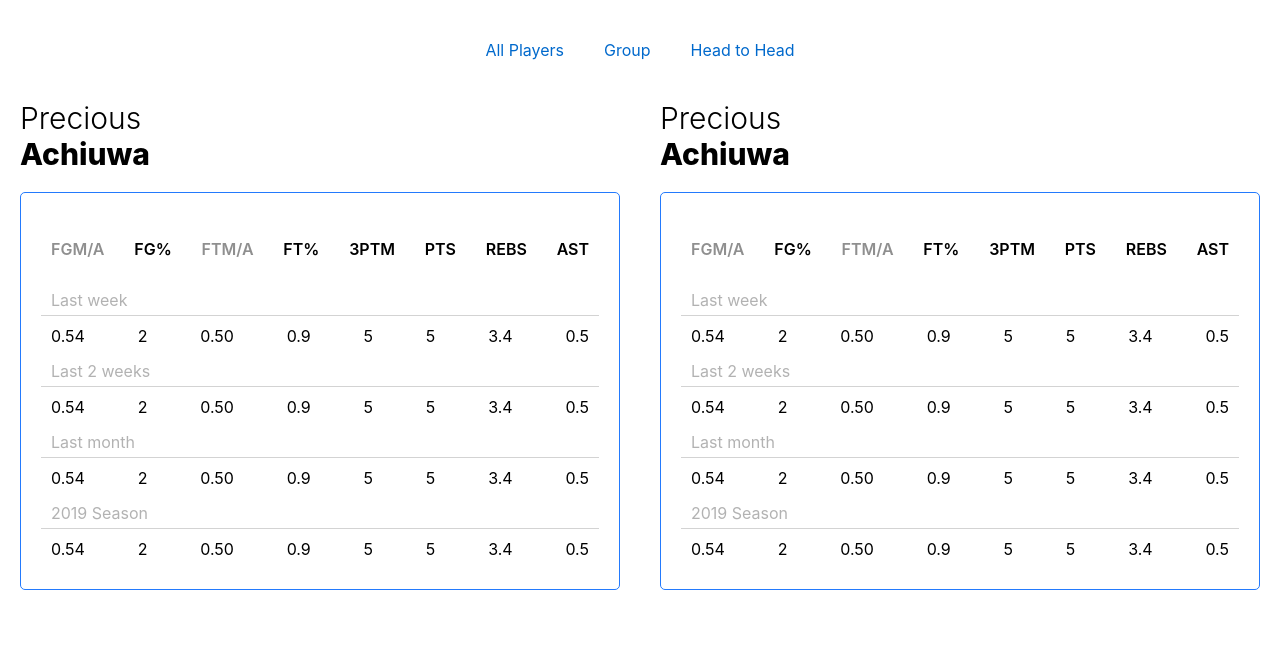
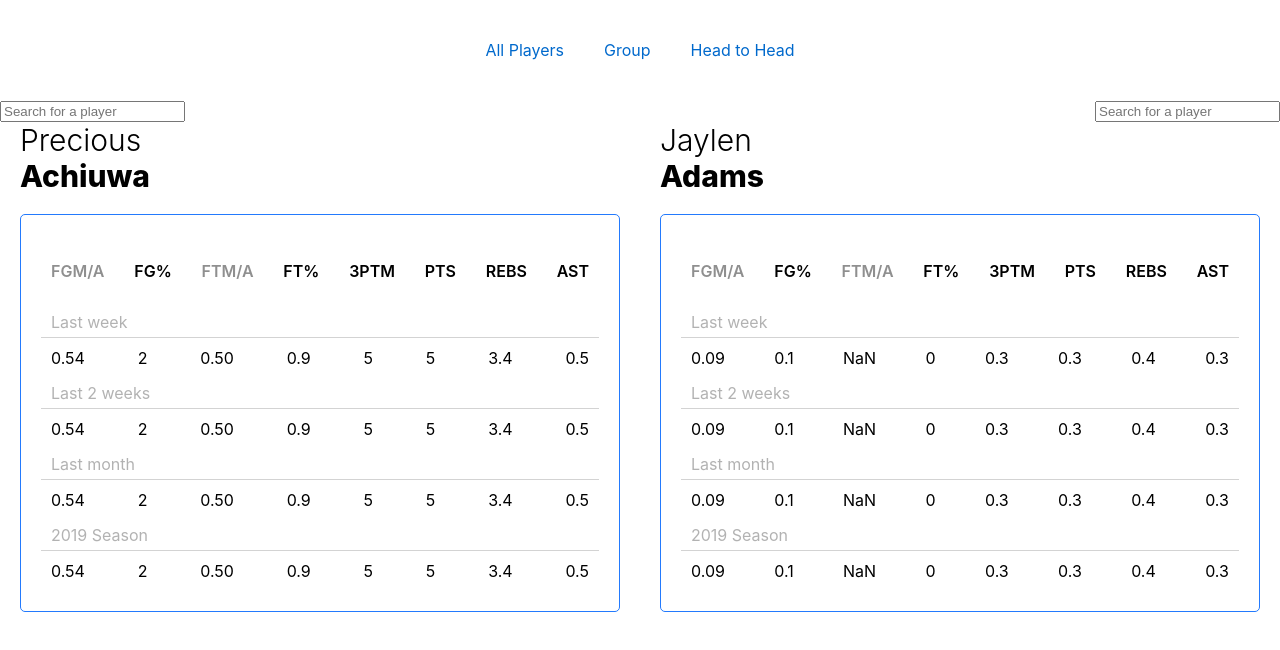
Before and after one commit to alexhu00/nba_player_analyzer, a React (Create React App) app in the folder frontend/: page /Head_to_Head in a window 1280 px wide. Shown: the top 650 px of the page. Built offline with nearby package versions, Linux system fonts and the light colour scheme.

Commit message:
basic searchbar done!

```diff
--- a/frontend/src/components/HeadtoHead.css
+++ b/frontend/src/components/HeadtoHead.css
@@ -1,4 +1,15 @@
-.general-group{
+.playercards-group{
     display: flex;
     flex-direction: row;
 }
+
+.overall{
+    display: flex;
+    flex-direction: column;
+}
+
+.searchbar-group{
+    display:flex;
+    flex-direction: row;
+    justify-content: space-between;
+}
--- a/frontend/src/components/HeadtoHead.jsx
+++ b/frontend/src/components/HeadtoHead.jsx
@@ -1,11 +1,35 @@
 import PlayerCard from "./PlayerCard";
+import Search from "./SearchBar";
 import "./HeadtoHead.css";
+import { players } from "../nba_player_data_20-21-";
+import { useState, React } from "react";
 
 function HeadtoHead(){
+    const [ playerOne, setPlayerOne ] = useState(0);
+    const [ playerTwo, setPlayerTwo ] = useState(1);
+
+    function selectPlayerOne(playerIndex){
+        console.log("Woo! One!")
+        setPlayerOne(playerIndex);
+    }
+
+    function selectPlayerTwo(playerIndex){
+        console.log("Woo! Two!")
+        setPlayerTwo(playerIndex);
+    }
+
+    console.log("players", players);
+
     return(
-        <div className="general-group">
-            <PlayerCard></PlayerCard>
-            <PlayerCard></PlayerCard>
+        <div className="overall">
+            <div className="searchbar-group">
+                <Search placeholder="Search for a player" data={ players } updatePlayer={selectPlayerOne}/>
+                <Search placeholder="Search for a player" data={ players } updatePlayer={selectPlayerTwo}/>
+            </div>
+            <div className="playercards-group">
+                <PlayerCard player={playerOne}></PlayerCard>
+                <PlayerCard player={playerTwo}></PlayerCard>
+            </div>
         </div>
     );
 }
--- a/frontend/src/components/PlayerCard.jsx
+++ b/frontend/src/components/PlayerCard.jsx
@@ -2,12 +2,11 @@ import { players } from "../nba_player_data_20-21-";
 import "./PlayerCard.css";
 import { useState } from "react";
 
-function PlayerCard() {
+function PlayerCard(props) {
   console.log("players", players);
 
-  //For now, let's just use one player as example.
-  const player = players[0];
-  console.log("Here is our example player: ", player);
+  //Take input player ID as current playerCard to display
+  const player = players[props.player];
 
   //Parse name string to get first and last name as separate strings
   const playerName = player.Player.split(" ");
--- /dev/null
+++ b/frontend/src/components/SearchBar.jsx
@@ -0,0 +1,61 @@
+import { useState } from "react";
+import React from "react";
+
+function Search({ placeholder, data, updatePlayer}){
+    const [filteredData, setFilteredData] = useState([]);
+    const [wordEntered, setWordEntered] = useState("");
+    const [selectedPlayer, setSelectedPlayer] = useState(0);
+
+    const handleFilter = (event) => {
+      const searchWord = event.target.value;
+      setWordEntered(searchWord);
+      const newFilter = data.filter((value) => {
+        return value.Player.toLowerCase().includes(searchWord.toLowerCase());
+      });
+
+      if (searchWord === "") {
+        setFilteredData([]);
+      } else {
+        console.log('newFilter', newFilter);
+        setFilteredData(newFilter);
+      }
+    };
+
+    const clearInput = () => {
+      setFilteredData([]);
+      setWordEntered("");
+    };
+
+    function selectPlayer(value){
+    let index = data.findIndex( element => {
+        if (element.Player === value.Player) {
+            return true;
+        }
+        });
+        setSelectedPlayer(index);
+        updatePlayer(index);
+        console.log(value.Player + 'is at index: ' + index);
+        clearInput();
+    }
+
+    return(
+        <div>
+            <input
+                type="text"
+                placeholder={placeholder}
+                value={wordEntered}
+                onChange={handleFilter}
+            />
+            {/* <Button onClick={clearInput}></Button> */}
+            <div>
+            <div>
+                {filteredData.map((value, key) => (
+                    <button onClick={(event) => selectPlayer(value)}>{value.Player}</button>
+                ))}
+            </div>
+            </div>
+        </div>
+    )
+}
+
+export default Search;
```
